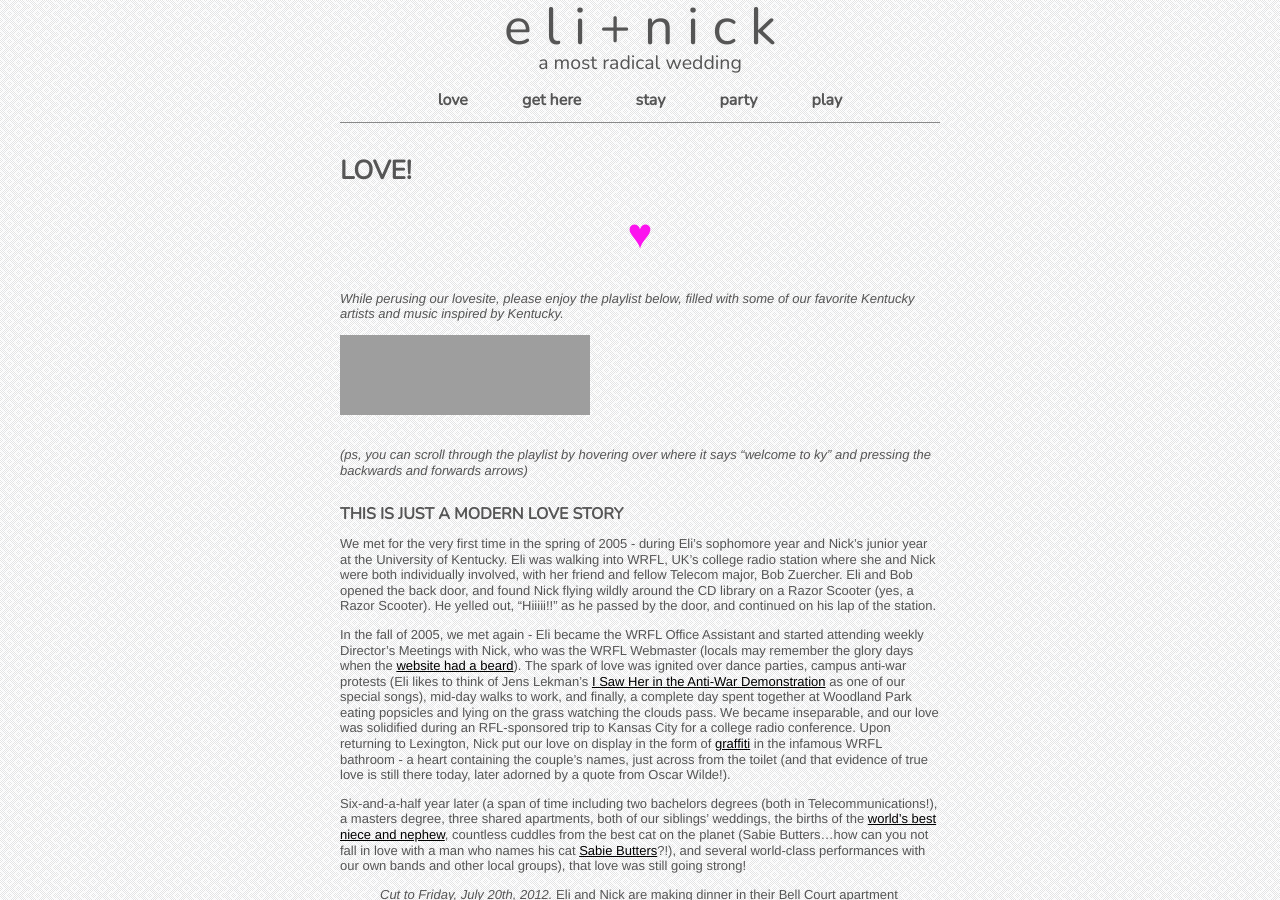
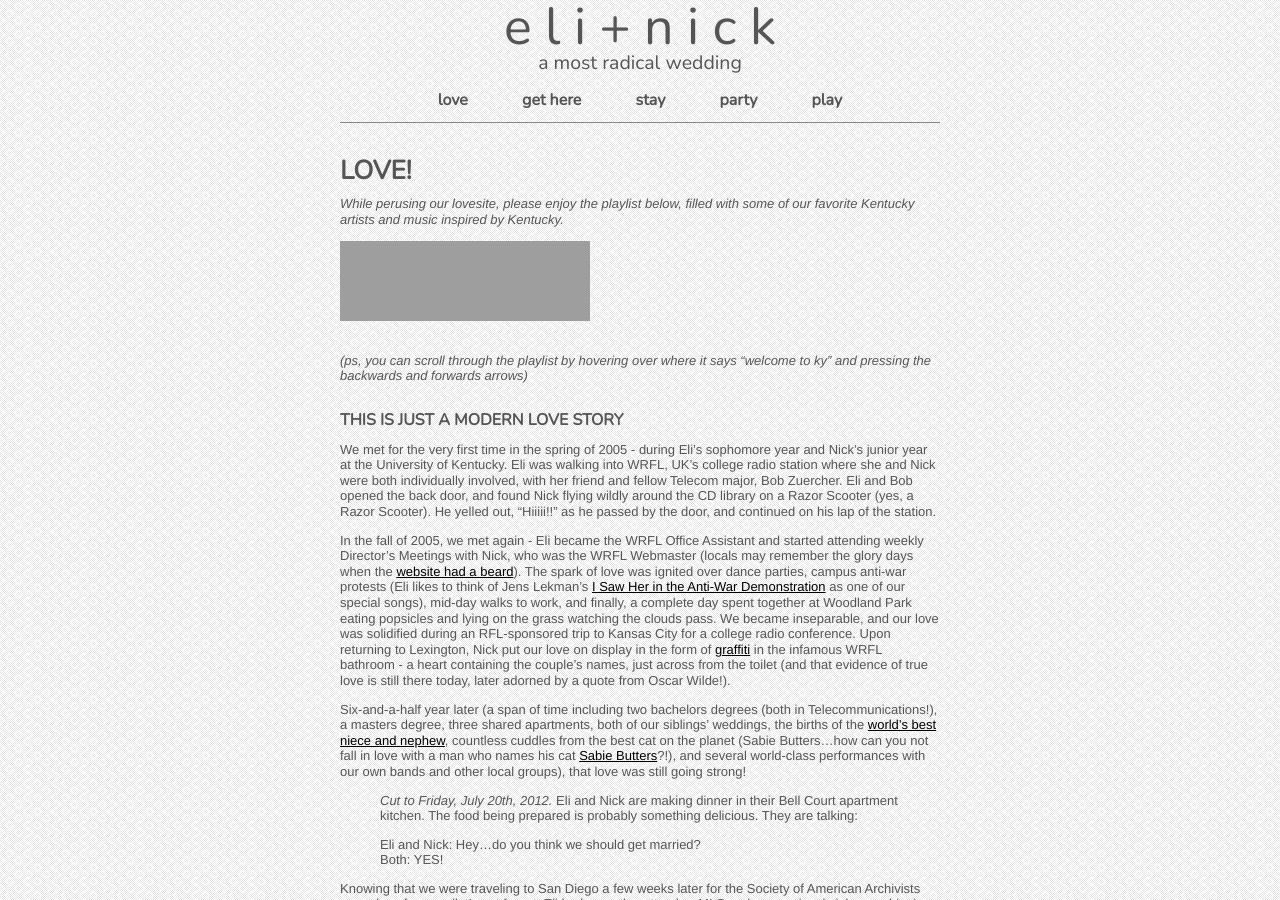
Before and after one commit to nikolaiwarner/eliandnick.com, a Jekyll site: the page built from love-story.md, in a window 1280 px wide and 900 px high. Built offline with Jekyll 4.4.1, drawn with Linux system fonts in a browser that asks for light colours; nearby versions of some CDN libraries; grey boxes are pictures that could not be loaded.

Commit message:
Update love-story.md

```diff
--- a/love-story.md
+++ b/love-story.md
@@ -4,8 +4,6 @@ title: A Modern Love Story
 ---
 
 # LOVE!
-<h2 class="sparkle">♥
-</h2>
 
 _While perusing our lovesite, please enjoy the playlist below, filled with some of our favorite Kentucky artists and music inspired by Kentucky._
 
```
